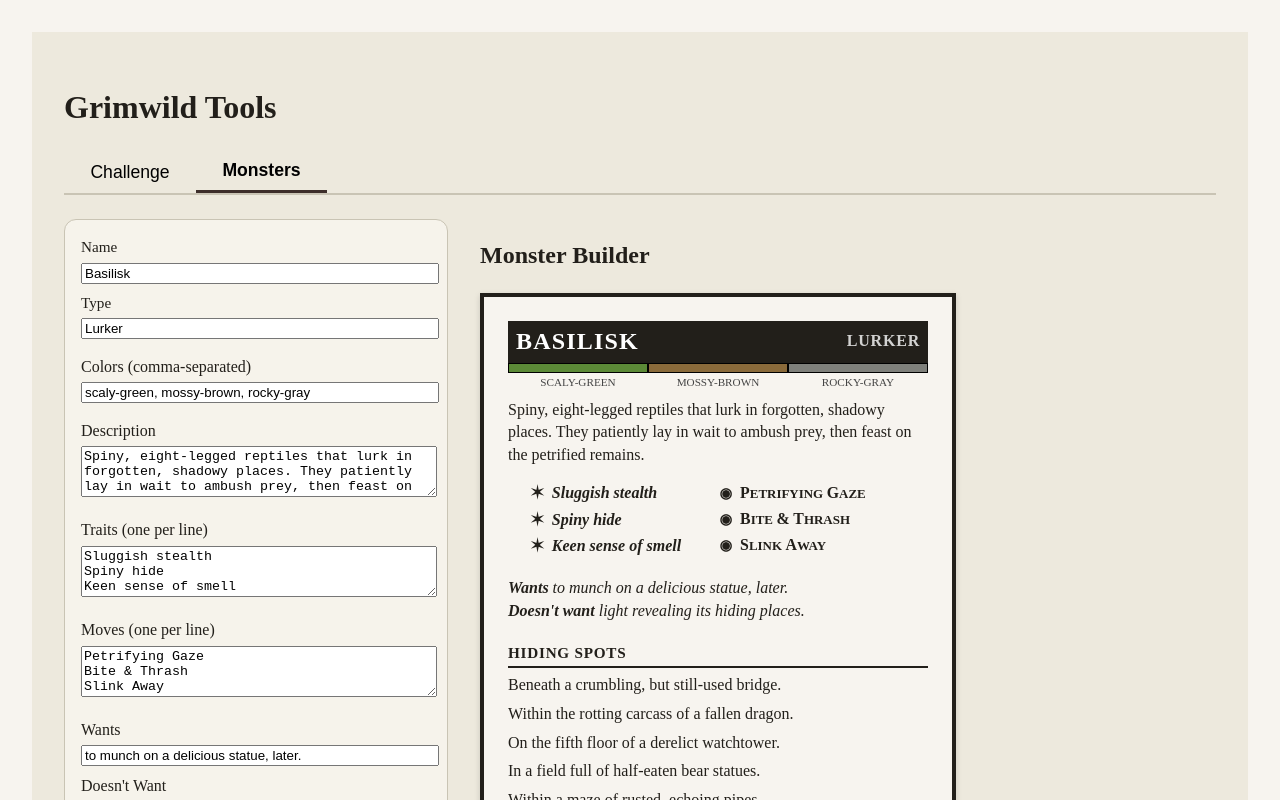
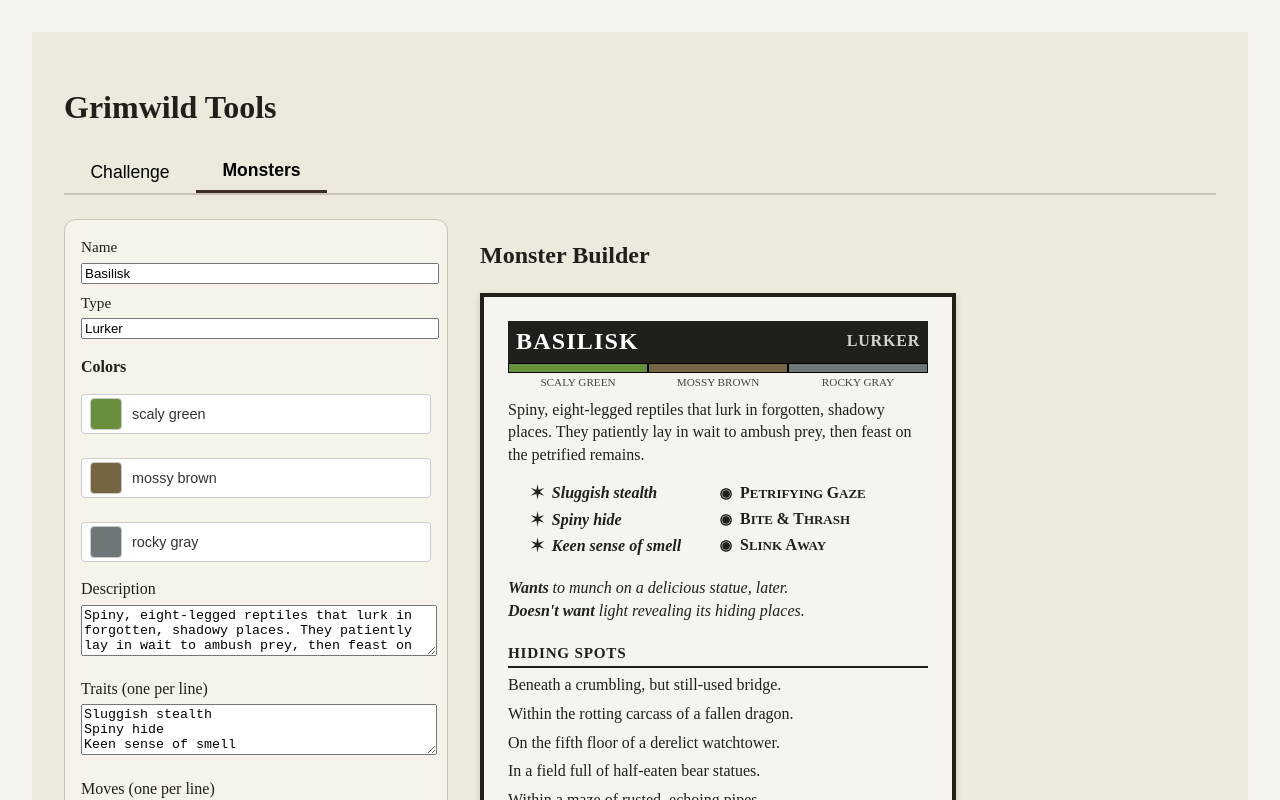
Before and after one commit to mvillaronga/grimwild-tools, a React (Vite) app: page / in a window 1280 px wide. Both pictures are taken after a click on the button "Monsters". Shown: the top 800 px of the page. Built offline with nearby package versions, Linux system fonts and the light colour scheme.

Commit message:
color picker

```diff
--- /dev/null
+++ b/src/components/common/ColorPicker.jsx
@@ -0,0 +1,158 @@
+import React, { useState, useEffect, useRef } from "react";
+import { monsterColourHex } from "./colors";
+
+export default function ColorPicker({ selectedColor, setSelectedColor, selectedLabel, setSelectedLabel }) {
+  const [customColor, setCustomColor] = useState("");
+  const [showPopup, setShowPopup] = useState(false);
+  const dropdownRef = useRef(null);
+  const labelInputRef = useRef(null);
+
+  const handlePresetSelect = (label) => {
+    setSelectedLabel(label);
+    setSelectedColor(monsterColourHex[label]);
+    setShowPopup(false);
+  };
+
+  const handleCustomColorChange = (e) => {
+    const color = e.target.value;
+    if (color !== customColor) {
+      setCustomColor(color);
+      setSelectedColor(color);
+      setSelectedLabel("Custom Color");
+      setShowPopup(false); // Close the popup only when a new color is selected
+      setTimeout(() => {
+        labelInputRef.current?.focus(); // Focus on the label input
+        labelInputRef.current?.select(); // Select the text for overwriting
+      }, 0);
+    }
+  };
+
+  const handleClickOutside = (event) => {
+    if (dropdownRef.current && !dropdownRef.current.contains(event.target)) {
+      setShowPopup(false);
+    }
+  };
+
+  useEffect(() => {
+    if (showPopup) {
+      document.addEventListener("mousedown", handleClickOutside);
+    } else {
+      document.removeEventListener("mousedown", handleClickOutside);
+    }
+    return () => {
+      document.removeEventListener("mousedown", handleClickOutside);
+    };
+  }, [showPopup]);
+
+  // Sort colors visually by their hex values
+  const sortedColors = Object.entries(monsterColourHex).sort((a, b) => {
+    const hexA = parseInt(a[1].substring(1), 16);
+    const hexB = parseInt(b[1].substring(1), 16);
+    return hexA - hexB;
+  });
+
+  return (
+    <div style={{ display: "flex", flexDirection: "column", gap: "1rem" }} ref={dropdownRef}>
+      <div>
+        <button
+          onClick={() => setShowPopup(!showPopup)}
+          style={{
+            display: "flex",
+            alignItems: "center",
+            gap: "0.5rem",
+            width: "100%",
+            height: "40px",
+            backgroundColor: "#fff",
+            border: "1px solid #ccc",
+            borderRadius: "4px",
+            cursor: "pointer",
+            marginTop: "0.5rem",
+            padding: "0.5rem",
+          }}
+        >
+          <div
+            style={{
+              width: "30px",
+              height: "30px",
+              backgroundColor: selectedColor,
+              border: "1px solid #ccc",
+              borderRadius: "4px",
+            }}
+          />
+          <input
+            ref={labelInputRef} // Attach ref to the input
+            type="text"
+            value={selectedLabel}
+            onChange={(e) => setSelectedLabel(e.target.value)}
+            placeholder="Enter color name"
+            style={{
+              flex: 1,
+              border: "none",
+              outline: "none",
+              fontSize: "0.9rem",
+              color: "#333",
+              background: "transparent",
+            }}
+          />
+        </button>
+        {showPopup && (
+          <div
+            style={{
+              position: "absolute",
+              background: "#fff",
+              border: "1px solid #ccc",
+              borderRadius: "4px",
+              padding: "0.5rem",
+              display: "grid",
+              gridTemplateColumns: "repeat(auto-fill, minmax(120px, 1fr))",
+              gap: "0.5rem",
+              marginTop: "0.5rem",
+              maxHeight: "200px", // Add scroll for the color selection
+              overflowY: "auto",
+              zIndex: 1000,
+            }}
+          >
+            <div style={{ display: "flex", alignItems: "center", gap: "0.5rem" }}>
+              <input
+                type="color"
+                value={selectedColor} // Always return the currently selected color
+                onChange={handleCustomColorChange}
+                style={{
+                  width: "40px",
+                  height: "40px",
+                  border: "1px solid #ccc",
+                  borderRadius: "4px",
+                  cursor: "pointer",
+                }}
+              />
+              <span style={{ fontSize: "0.9rem", color: "#333" }}>Custom Color</span>
+            </div>
+            {sortedColors.map(([label, hex]) => (
+              <div
+                key={label}
+                onClick={() => handlePresetSelect(label)}
+                style={{
+                  display: "flex",
+                  alignItems: "center",
+                  gap: "0.5rem",
+                  cursor: "pointer",
+                }}
+              >
+                <div
+                  style={{
+                    width: "40px",
+                    height: "40px",
+                    backgroundColor: hex,
+                    border: "1px solid #ccc",
+                    borderRadius: "4px",
+                  }}
+                />
+                <span style={{ fontSize: "0.9rem", color: "#333" }}>{label}</span>
+              </div>
+            ))}
+          </div>
+        )}
+      </div>
+    </div>
+  );
+}
--- /dev/null
+++ b/src/components/common/colors.js
@@ -0,0 +1,106 @@
+export const monsterColourHex = {
+  "scaly green": "#6a8f3c",
+  "mossy brown": "#756543",
+  "rocky gray": "#6e7678",
+  "scaly gray": "#8b8e8f",
+  "stormy gray": "#5e6b7a",
+  "azure blue": "#3a7fa7",
+  "rotten brown": "#7c5a41",
+  "dull olive": "#6b7750",
+  "vile green": "#4b7f46",
+  "dark brown": "#4e3b2b",
+  "burnt umber": "#8a4b2d",
+  "fiery red": "#b33c25",
+  "spider gray": "#7a7a7a",
+  "venom purple": "#7a3b82",
+  "slate gray": "#708090",
+  "mauve gray": "#91817e",
+  "dark olive": "#556b2f",
+  "lion gold": "#c9a24b",
+  "feathery white": "#f7f4e4",
+  "stormy blue": "#4671a3",
+  "clay brown": "#b38755",
+  "iron rust": "#8b4e37",
+  "stone gray": "#7d7f7d",
+  "metallic gray": "#93989b",
+  "bronze highlights": "#b6794c",
+  "gaseous green": "#679a6e",
+  "blood red": "#8a0f0f",
+  "aged leather": "#975c3f",
+  "thicket green": "#3e5a2e",
+  "earthy brown": "#795548",
+  "autumn tawny": "#c57b57",
+  "grassy green": "#5c8a42",
+  "mossy green": "#5f7441",
+  "bark brown": "#5a4630",
+  "forest green": "#228b22",
+  "petal pink": "#eba0b9",
+  "soft lavender": "#c6a4d4",
+  "pale blue": "#b4d1e5",
+  "shadow black": "#111111",
+  "midnight blue": "#191970",
+  "mystic purple": "#5d3a9b",
+  "neutral gray": "#808080",
+  "scale emerald": "#028a55",
+  "crimson flame": "#b22222",
+  "gold accent": "#d4af37",
+  "dark slate": "#2f4f4f",
+  "bronzed ember": "#804a3a",
+  "burnt ember": "#904025",
+  "savage green": "#3a5f33",
+  "frostbite gray": "#a4b0bd",
+  "glacial white": "#f4f8fb",
+  "icy blue": "#9ad1ec",
+  "dusky lavender": "#9887b5",
+  "pale rose": "#f4c2c2",
+  "verdant mint": "#7fbf9e",
+  "haunted green": "#42675a",
+  "phantom violet": "#6054a5",
+  "spectral blue": "#5babdd",
+  "blazing red": "#d83a2b",
+  "burnt gold": "#cc8e35",
+  "molten orange": "#d86217",
+  "ocean blue": "#0077b6",
+  "wavecrest white": "#e5f7ff",
+  "seafoam green": "#8ee1d2",
+  "cloud white": "#f8f9fa",
+  "sky blue": "#87ceeb",
+  "whisper gray": "#e0e4e6",
+  "rocky brown": "#7d6b5b",
+  "metal decay": "#6e4935",
+  "corroded umber": "#836953",
+  "oxide red": "#a13e2e",
+  "vine green": "#4f7f28",
+  "muck brown": "#5a4a36",
+  "rotting green": "#65854c",
+  "feathered sand": "#d2b48c",
+  "dusty brown": "#a98a68",
+  "dusty tan": "#ddb58b",
+  "rustic tan": "#c49b6c",
+  "dirty brown": "#8b6b4d",
+  "muddy green": "#617146",
+  "putrid brown": "#715b41",
+  "sewer green": "#556b57",
+  "rotten flesh": "#b19988",
+  "tawny feather": "#c8a165",
+  "furry brown": "#806749",
+  "talon slate": "#62707b",
+  "silvery gray": "#c0c0c0",
+  "cave earth": "#836953",
+  "slate brown": "#74665a",
+  "chitin bronze": "#9e7b47",
+  "earthen ochre": "#9c7d4d",
+  "stone ochre": "#c8b280",
+  "ancient gold": "#c9b037",
+  "dusky blue": "#6a8ba4",
+  "desert sand": "#edc9af",
+  "electric blue": "#00a3e0",
+  "rainy teal": "#3b9aad",
+  "coal black": "#262626",
+  "frosty gray": "#cad2d3",
+  "cloudy sky": "#bed1e2",
+  "granite gray": "#676767",
+  "peat brown": "#4b3e2b",
+  "bog green": "#485942",
+  "dank moss": "#556b4e",
+};
--- a/src/components/monster/MonsterBuilder.jsx
+++ b/src/components/monster/MonsterBuilder.jsx
@@ -5,7 +5,12 @@ import MonsterForm from "./MonsterForm";
 export default function MonsterBuilder() {
   const [name, setName] = useState("Basilisk");
   const [type, setType] = useState("Lurker");
-  const [colors, setColors] = useState("scaly-green, mossy-brown, rocky-gray");
+  const [color1, setColor1] = useState("#6a8f3c");
+  const [label1, setLabel1] = useState("scaly green");
+  const [color2, setColor2] = useState("#756543");
+  const [label2, setLabel2] = useState("mossy brown");
+  const [color3, setColor3] = useState("#6e7678");
+  const [label3, setLabel3] = useState("rocky gray");
   const [description, setDescription] = useState(
     "Spiny, eight-legged reptiles that lurk in forgotten, shadowy places. They patiently lay in wait to ambush prey, then feast on the petrified remains."
   );
@@ -25,8 +30,18 @@ export default function MonsterBuilder() {
         setName={setName}
         type={type}
         setType={setType}
-        colors={colors}
-        setColors={setColors}
+        color1={color1}
+        setColor1={setColor1}
+        label1={label1}
+        setLabel1={setLabel1}
+        color2={color2}
+        setColor2={setColor2}
+        label2={label2}
+        setLabel2={setLabel2}
+        color3={color3}
+        setColor3={setColor3}
+        label3={label3}
+        setLabel3={setLabel3}
         description={description}
         setDescription={setDescription}
         traits={traits}
@@ -47,7 +62,8 @@ export default function MonsterBuilder() {
         <MonsterDisplay
           name={name}
           type={type}
-          colors={colors}
+          colors={`${label1}, ${label2}, ${label3}`}
+          colorHexes={[color1, color2, color3]} // Pass the hex values
           description={description}
           traits={traits}
           moves={moves}
--- a/src/components/monster/MonsterDisplay.jsx
+++ b/src/components/monster/MonsterDisplay.jsx
@@ -8,13 +8,14 @@ export default function MonsterDisplay({
   name,
   type,
   colors,
+  colorHexes, // Add colorHexes prop
   description,
   traits,
   moves,
   wants,
   dislikes,
   flavorTitle,
-  flavorItems
+  flavorItems,
 }) {
   const colorArray = colors.split(",").map((color) => color.trim());
   const traitArray = traits.split("\n").filter(Boolean);
@@ -47,16 +48,15 @@ export default function MonsterDisplay({
         </span>
       </header>
       <div className="color-bar">
-        {colorArray.map((color, i) => (
+        {colorHexes.map((hex, i) => (
           <div
             key={i}
-            className={`segment ${color}`}
             style={{
-              position: "relative",
+              flex: 1,
+              backgroundColor: hex,
               border: "1px solid black",
               textAlign: "center",
             }}
-            title={color}
           ></div>
         ))}
       </div>
--- a/src/components/monster/MonsterForm.jsx
+++ b/src/components/monster/MonsterForm.jsx
@@ -1,12 +1,23 @@
 import React from "react";
+import ColorPicker from "../common/ColorPicker";
 
 export default function MonsterForm({
   name,
   setName,
   type,
   setType,
-  colors,
-  setColors,
+  color1,
+  setColor1,
+  label1,
+  setLabel1,
+  color2,
+  setColor2,
+  label2,
+  setLabel2,
+  color3,
+  setColor3,
+  label3,
+  setLabel3,
   description,
   setDescription,
   traits,
@@ -20,7 +31,7 @@ export default function MonsterForm({
   flavorTitle,
   setFlavorTitle,
   flavorItems,
-  setFlavorItems
+  setFlavorItems,
 }) {
   return (
     <form
@@ -31,7 +42,7 @@ export default function MonsterForm({
         padding: "1rem",
         maxWidth: 480,
         marginBottom: "2rem",
-        flex: "0 0 350px"
+        flex: "0 0 350px",
       }}
       onSubmit={(e) => e.preventDefault()}
     >
@@ -60,14 +71,35 @@ export default function MonsterForm({
       {/* Colors */}
       <div style={{ marginBottom: "1rem" }}>
         <label>
-          Colors (comma-separated)
-          <input
-            type="text"
-            value={colors}
-            onChange={(e) => setColors(e.target.value)}
-            style={{ width: "100%", marginTop: "0.25rem" }}
+          <strong>Colors</strong>
+        </label>
+        <div
+          style={{
+            display: "flex",
+            flexDirection: "column",
+            gap: "1rem",
+            marginTop: "0.5rem",
+          }}
+        >
+          <ColorPicker
+            selectedColor={color1}
+            setSelectedColor={setColor1}
+            selectedLabel={label1}
+            setSelectedLabel={setLabel1}
           />
-        </label>
+          <ColorPicker
+            selectedColor={color2}
+            setSelectedColor={setColor2}
+            selectedLabel={label2}
+            setSelectedLabel={setLabel2}
+          />
+          <ColorPicker
+            selectedColor={color3}
+            setSelectedColor={setColor3}
+            selectedLabel={label3}
+            setSelectedLabel={setLabel3}
+          />
+        </div>
       </div>
 
       {/* Description */}
```
